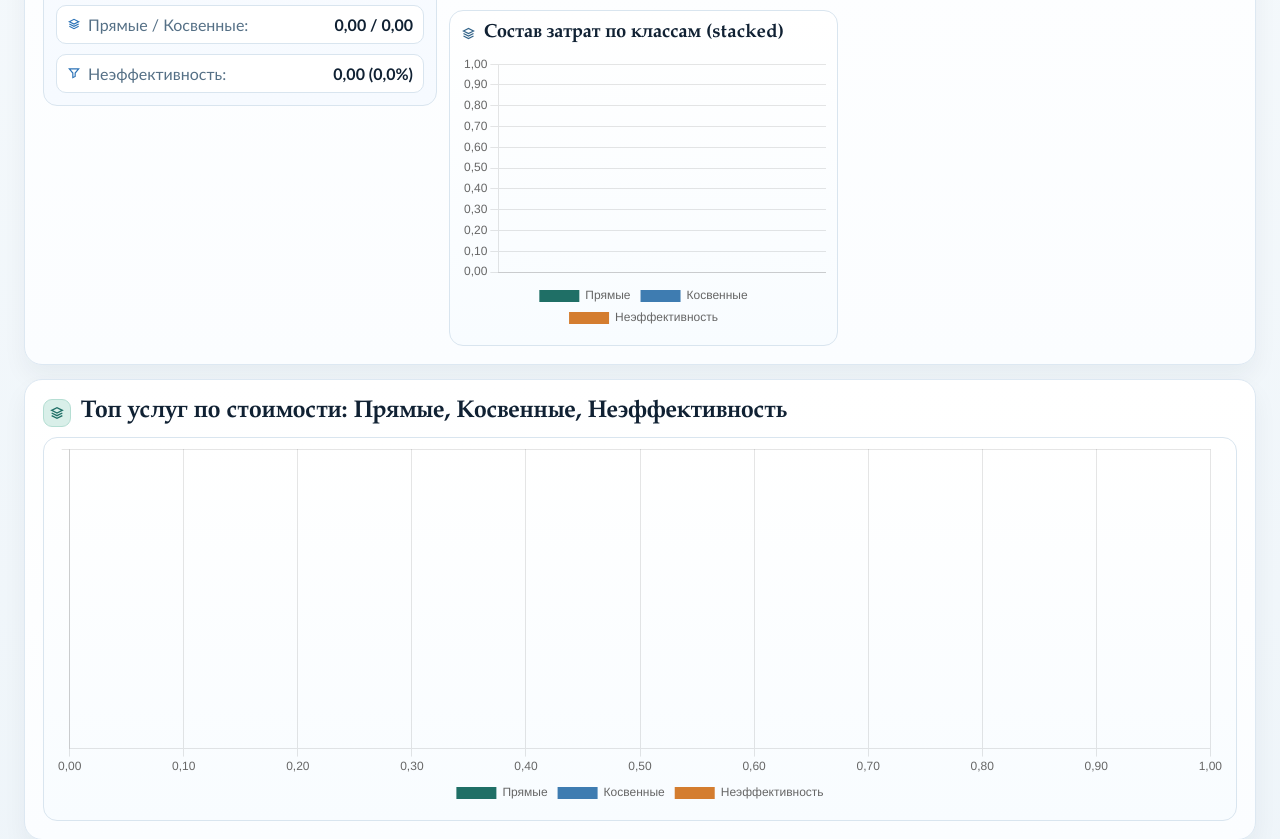
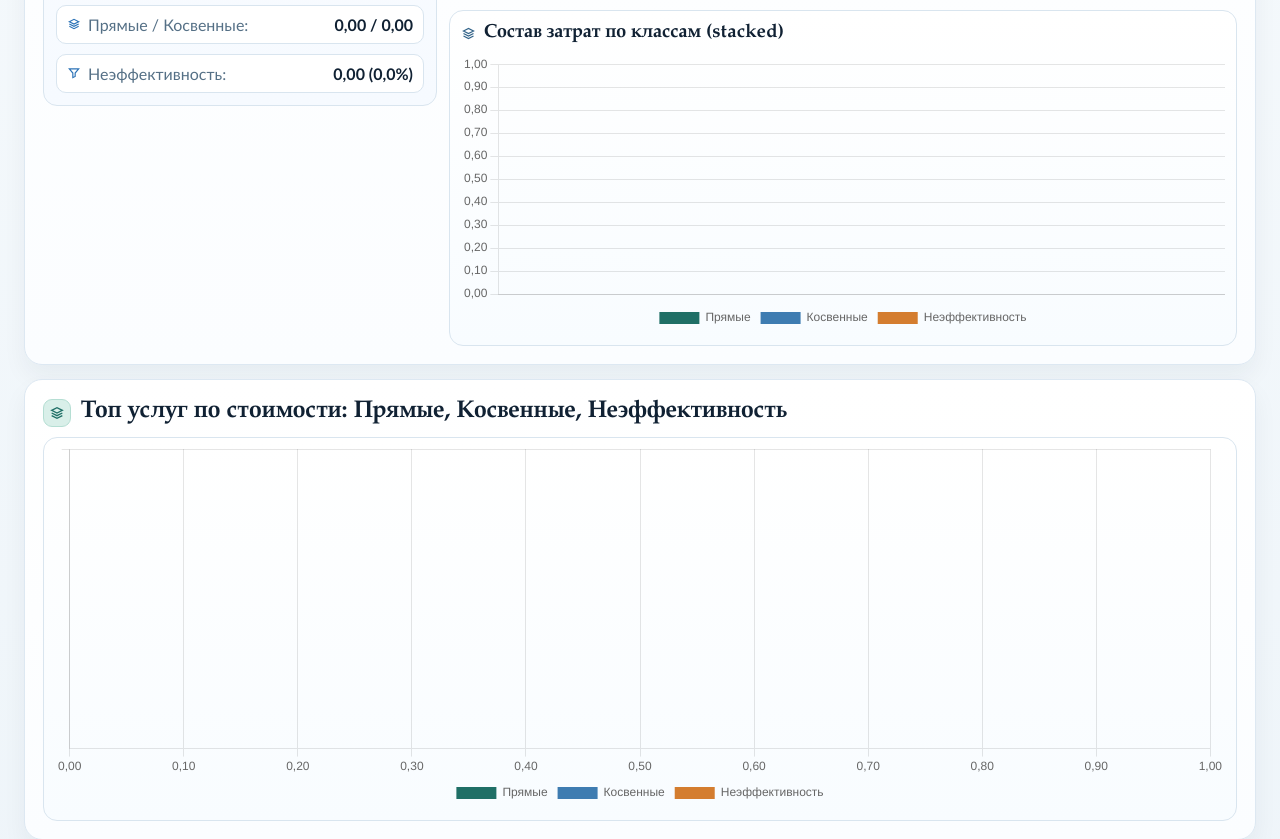
Before and after one commit to vldsmelov/opop_bi, a Flask app: template templates/dashboard.html in a window 1280 px wide. Shown: the part 780-1619 px from the top of the page. Run offline with Flask 3, Linux system fonts and the light colour scheme; the template is opened without the code that fills it: most values are stand-ins (such as "Sample title", 1, 10 or a date in 2020).

Commit message:
style: make class stacked chart span two grid cells

```diff
--- a/templates/dashboard.html
+++ b/templates/dashboard.html
@@ -313,7 +313,7 @@
               <h3><svg><use href="#i-pie"></use></svg>Доли классов (pie)</h3>
               <div class="canvas-wrap"><canvas id="classSharePie"></canvas></div>
             </article>
-            <article class="chart">
+            <article class="chart wide">
               <h3><svg><use href="#i-stack"></use></svg>Состав затрат по классам (stacked)</h3>
               <div class="canvas-wrap"><canvas id="classStackBar"></canvas></div>
             </article>
```
